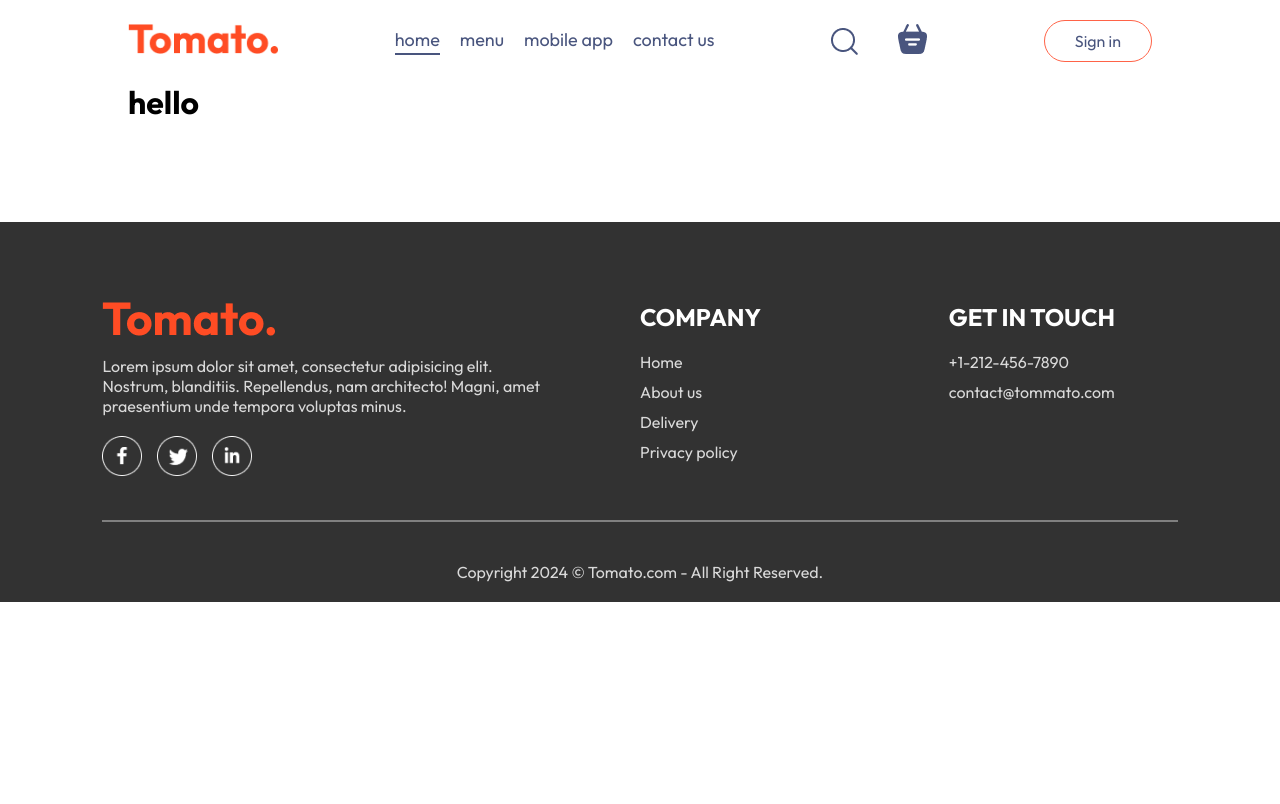
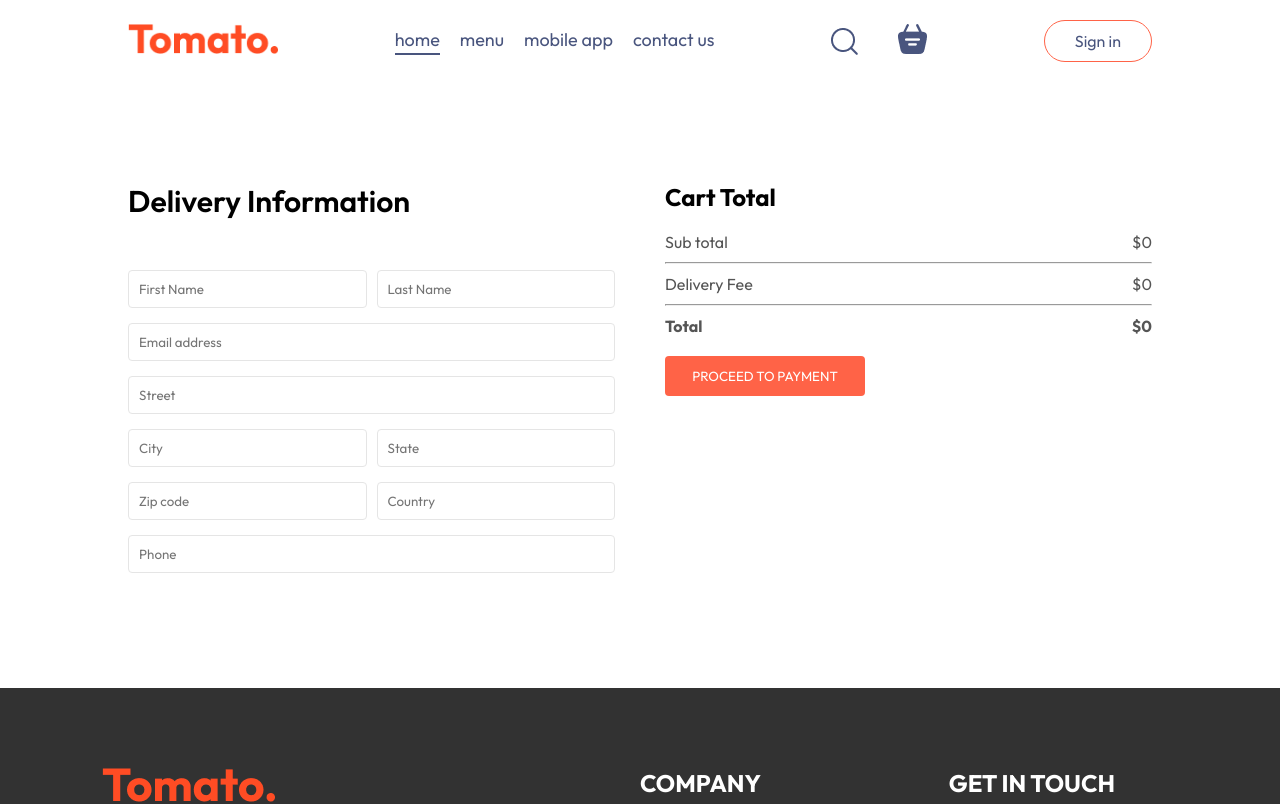
Before and after one commit to PrabinKumarNayak/Project, a React (Vite) app in the folder food-app/frontend/: page /order in a window 1280 px wide. Shown: the top 804 px of the page. Built offline with nearby package versions, Linux system fonts and the light colour scheme.

Commit message:
food-app order page

```diff
--- a/food-app/frontend/src/Pages/PlaceOrder/PlaceOrder.css
+++ b/food-app/frontend/src/Pages/PlaceOrder/PlaceOrder.css
@@ -0,0 +1,35 @@
+.place-order{
+    display: flex;
+    align-items: start;
+    justify-content: space-between;
+    gap: 50px;
+    margin-top: 100px;
+}
+.place-order-left{
+    width: 100%;
+    max-width: max(30%,500px);
+}
+.place-order-left .title{
+    font-size: 30px;
+    font-weight: 600;
+    margin-bottom: 50px;
+}
+.place-order-left input{
+    margin-bottom: 15px;
+    width: 100%;
+    padding: 10px;
+    border: 1px solid #e5e5e5;
+    border-radius: 4px;
+    outline-color: tomato;
+}
+.place-order-left .multi-fields{
+    display: flex;
+    gap: 10px;
+}
+.place-order-right{
+    width: 100%;
+    max-width: max(40%,500px);
+}
+.place-order .cart-total-button{
+    margin-top: 30px;
+}
--- a/food-app/frontend/src/Pages/PlaceOrder/PlaceOrder.jsx
+++ b/food-app/frontend/src/Pages/PlaceOrder/PlaceOrder.jsx
@@ -1,8 +1,52 @@
+import { useContext } from "react"
+import { StoreContext } from "../../context/StoreContext"
 import "./PlaceOrder.css"
 export default function PlaceOrder(){
+    const {getTotalCartAmount} = useContext(StoreContext)
     return(
-        <>
-        <h1>hello</h1>
-        </>
+        <form  className="place-order">
+            <div className="place-order-left">
+                <p className="title">
+                    Delivery Information
+                </p>
+                <div className="multi-fields">
+                    <input type="text" placeholder="First Name" />
+                    <input type="text" placeholder="Last Name" />
+                </div>
+                <input type="email" placeholder="Email address" />
+                <input type="text" placeholder="Street" />
+                <div className="multi-fields">
+                    <input type="text" placeholder="City" />
+                    <input type="text" placeholder="State" />
+                </div>
+                <div className="multi-fields">
+                    <input type="text" placeholder="Zip code" />
+                    <input type="text" placeholder="Country" />
+                </div>
+                <input type="text" placeholder="Phone" />
+            </div>
+            <div className="place-order-right">
+            <div className="cart-total">
+            <h2>Cart Total</h2>
+            <div>
+                <div className="cart-total-details">
+                    <p>Sub total</p>
+                    <p>${getTotalCartAmount()}</p>
+                </div>
+                <hr />
+                <div className="cart-total-details">
+                    <p>Delivery Fee</p>
+                    <p>${getTotalCartAmount()===0?0:2}</p>
+                </div>
+                <hr />
+                <div className="cart-total-details">
+                    <b>Total</b>
+                    <b>${getTotalCartAmount()===0?0:getTotalCartAmount()+2}</b>
+                </div>
+            </div>
+            <button>PROCEED TO PAYMENT</button>
+        </div>
+            </div>
+        </form>
     )
 }
```
